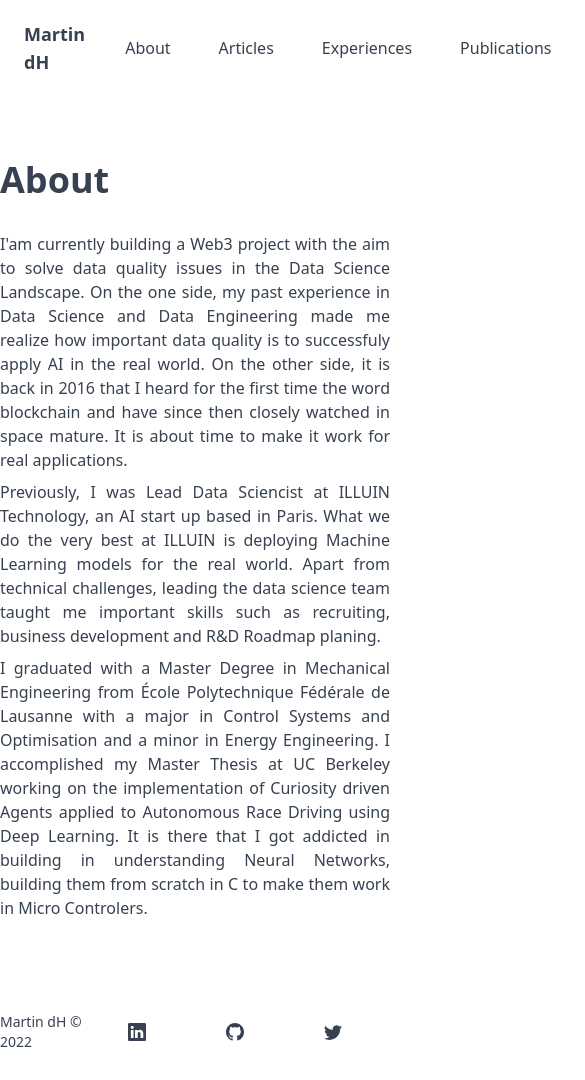
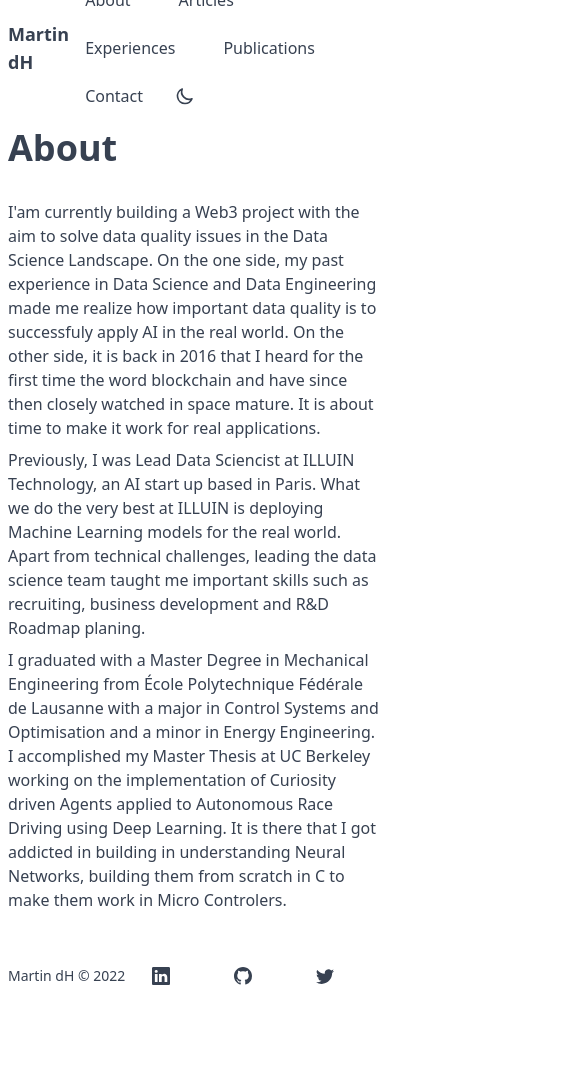
Before and after one commit to mdhoffschmidt/martindh, a React (Create React App) app: page /#/ in a window 390 px wide. Shown: the top 1080 px of the page, 585 px wide, since content can reach past the window. After the commit the page ends 1024 px from the top, so only its background shows below. Built offline with nearby package versions, Linux system fonts and the light colour scheme.

Commit message:
css for mobile friendly exp v0

```diff
--- a/src/index.css
+++ b/src/index.css
@@ -25,7 +25,29 @@ code {
     }
 
     main {
-      @apply min-w-full flex-grow
+      @apply md:min-w-full flex-grow
+    }
+
+    .divHeader {
+      @apply
+      mx-auto
+      max-w-screen-sm md:max-w-screen-md lg:max-w-screen-lg
+      mx-2 sm:mx-16
+    }
+
+    .divMain {
+      @apply
+      mx-auto
+      max-w-screen-sm md:max-w-screen-md lg:max-w-screen-lg
+      mx-2 sm:mx-16
+      my-4 md:my-16
+    }
+
+    .divFooter {
+      @apply
+      mx-auto
+      max-w-screen-sm md:max-w-screen-md lg:max-w-screen-lg
+      mx-2 sm:mx-16
     }
 
     footer {
@@ -90,7 +112,7 @@ code {
       my-2
       text-base
       textColor
-      text-justify
+      text-left md:text-justify
       font-normal
       font-sans
     }
@@ -176,28 +198,8 @@ code {
       font-normal
     }
 
-    .divHeader {
-      @apply
-      mx-auto
-      max-w-screen-lg
-    }
-
-    .divMain {
-      @apply
-      mx-auto
-      max-w-screen-md
-      my-16
-    }
-
-    .divFooter {
-      @apply
-      mx-auto
-      max-w-screen-lg
-    }
-
     .navTitle {
       @apply
-      px-6
       py-1
       text-lg
       textColor
@@ -248,6 +250,7 @@ code {
       pl-4
       pr-8
       py-4
+      min-w-full
       flex
       flex-col
       bg-zinc-100 dark:bg-zinc-800
--- a/src/layouts/footer.js
+++ b/src/layouts/footer.js
@@ -14,7 +14,7 @@ export default function Footer() {
 
             </div>
 
-            <div className="flex flex-row justify-between items-center gap-4">
+            <div className="flex flex-row justify-between items-center">
 
                 <FooterItem
                     href="https://www.linkedin.com/in/martin-dhoffschmidt/"
--- a/src/layouts/navbar.js
+++ b/src/layouts/navbar.js
@@ -11,7 +11,7 @@ export default function Navbar() {
 
             <NavbarTitle title="Martin dH" />
 
-            <div className="flex flex-row justify between items-center gap-4">
+            <div className="flex flex-row justify between items-center gap-4 flex-wrap">
 
                 <NavbarLink
                     href="/"
--- a/src/layouts/publications.js
+++ b/src/layouts/publications.js
@@ -3,7 +3,7 @@ import PublicationItem from "../components/publicationItem"
 
 export default function Publications() {
     return (
-        <div className="h-max">
+        <div>
 
             <div flex flex-col justify-start items-start>
 
```
